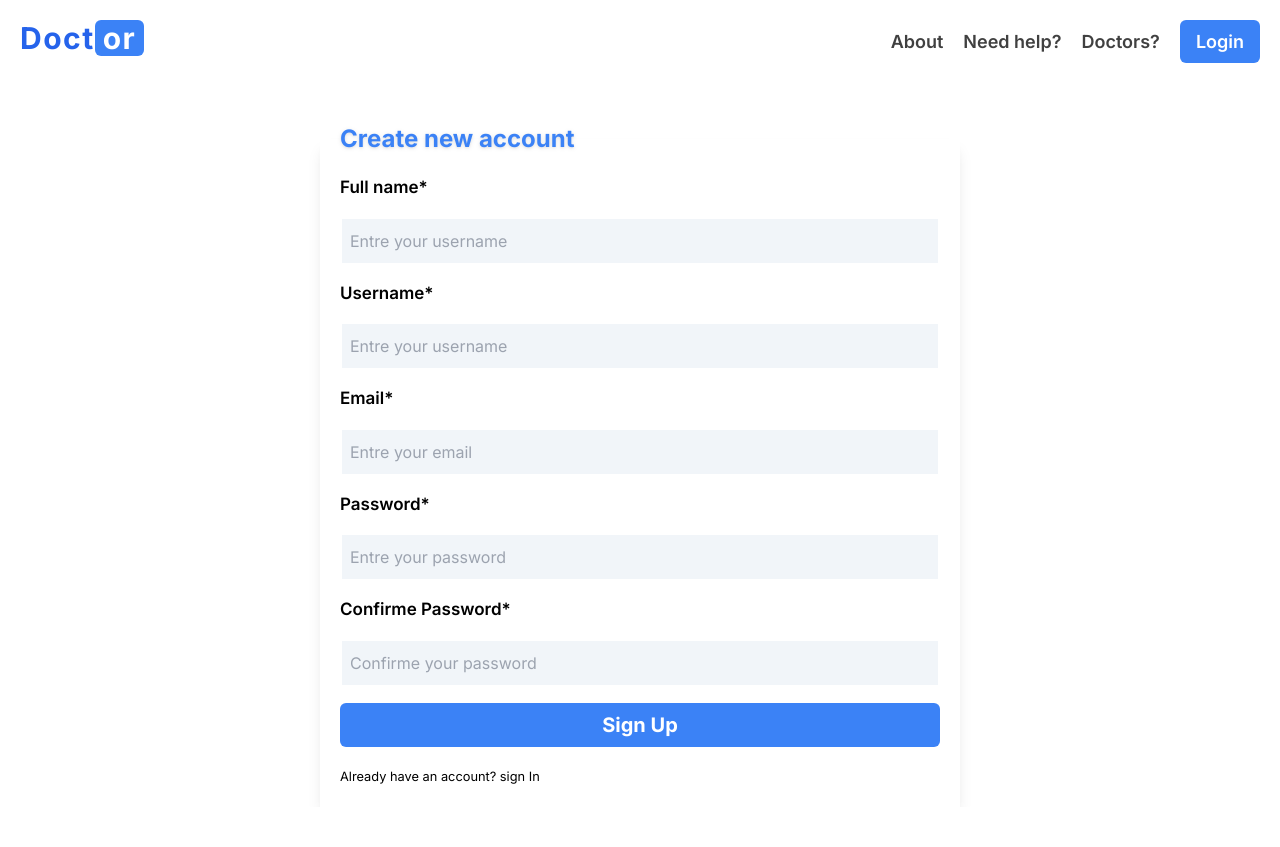
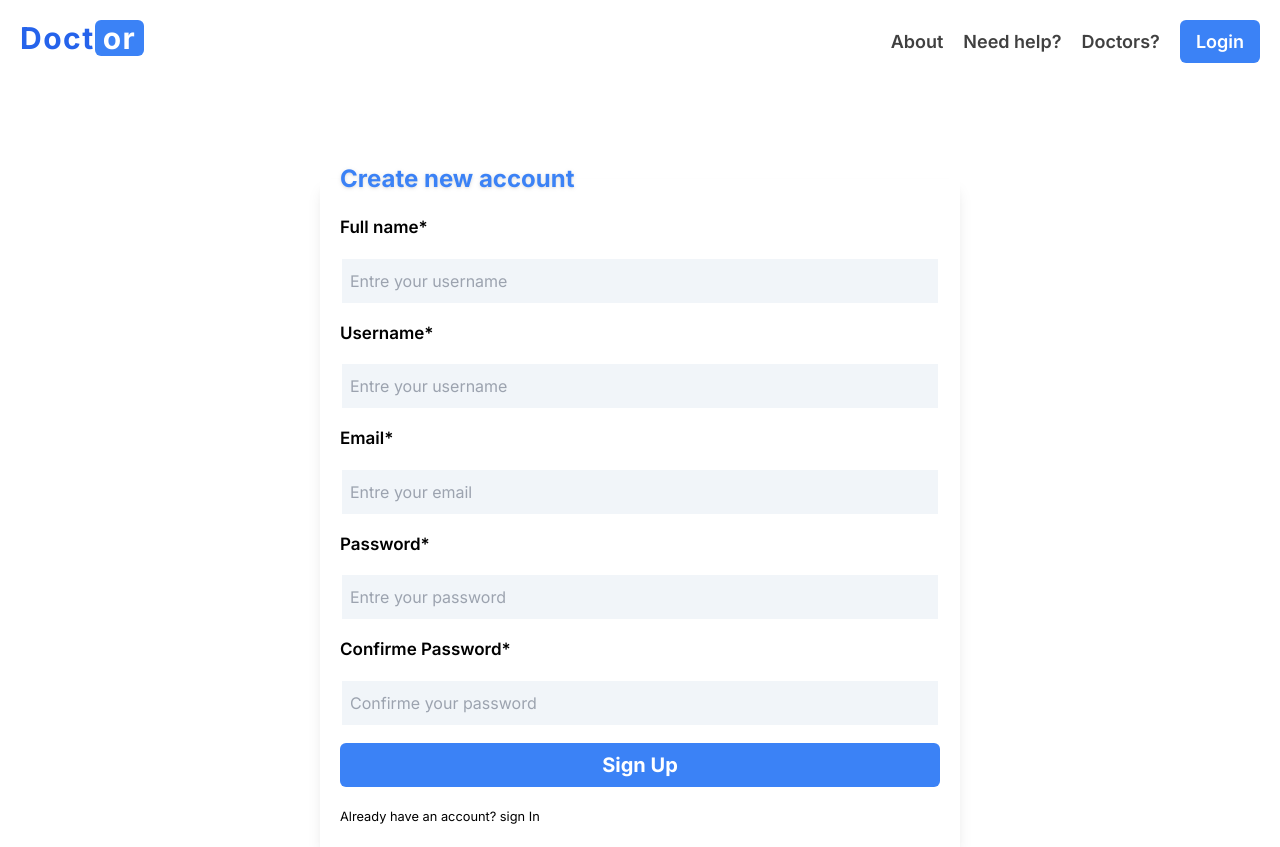
Before and after one commit to elongit/doctorAppointment-, a React (Vite) app in the folder my-app/: page /signUp in a window 1280 px wide. Before the commit the page ends 807 px from the top, so only its background shows below. Built offline with nearby package versions, Linux system fonts and the light colour scheme.

Commit message:
increaseed form width size for medium screen

```diff
--- a/my-app/src/pages/auth/login.jsx
+++ b/my-app/src/pages/auth/login.jsx
@@ -2,7 +2,7 @@ import { NavLink } from "react-router-dom";
 
 const Login = () => {
   return (
-    <fieldset className="md:w-2/3 lg:w-2/4 m-auto mt-10 p-4 md:p-5 md:shadow-lg bg-white">
+    <fieldset className="md:w-2/3 lg:w-2/4 m-auto mt-20 p-4  md:p-5 md:shadow-lg bg-white">
       <legend className="text-xl md:text-2xl font-bold text-primary-color drop-shadow">Login to your account</legend>
       <form  className=" flex flex-col  gap-4">
         <label htmlFor="username" className="text-[17px] font-semibold">Username*</label>
--- a/my-app/src/pages/auth/signUp.jsx
+++ b/my-app/src/pages/auth/signUp.jsx
@@ -2,7 +2,7 @@ import { NavLink } from "react-router-dom";
 
 const SignUp = () => {
   return (
-    <fieldset className="md:w-2/3 lg:w-2/4 m-auto mt-10 p-4  md:p-5 md:shadow-lg bg-white">
+    <fieldset className="md:w-2/3 lg:w-2/4 m-auto mt-20 p-4  md:p-5 md:shadow-lg bg-white">
       <legend className="text-xl md:text-2xl font-bold text-primary-color drop-shadow">Create new account</legend>
       <form  className=" flex flex-col  gap-4">
       <label htmlFor="fname" className="text-[17px] font-semibold ">Full name*</label>
--- a/my-app/src/pages/contact/contact.jsx
+++ b/my-app/src/pages/contact/contact.jsx
@@ -2,7 +2,7 @@
 
 const Contact = () => {
   return (
-    <fieldset className=" md:w-2/3 lg:w-2/4 m-auto mt-10 p-4  md:p-10 md:shadow-md bg-white rounded">
+    <fieldset className=" md:w-2/3 lg:w-2/4 m-auto mt-20 p-4  md:p-5 md:shadow-md bg-white rounded">
       <legend className="text-xl md:text-2xl font-bold text-primary-color drop-shadow">Tell us your problem </legend>
       <form  className=" flex flex-col  gap-4">
         <label htmlFor="username" className="text-[17px] font-semibold">Full name*</label>
```
